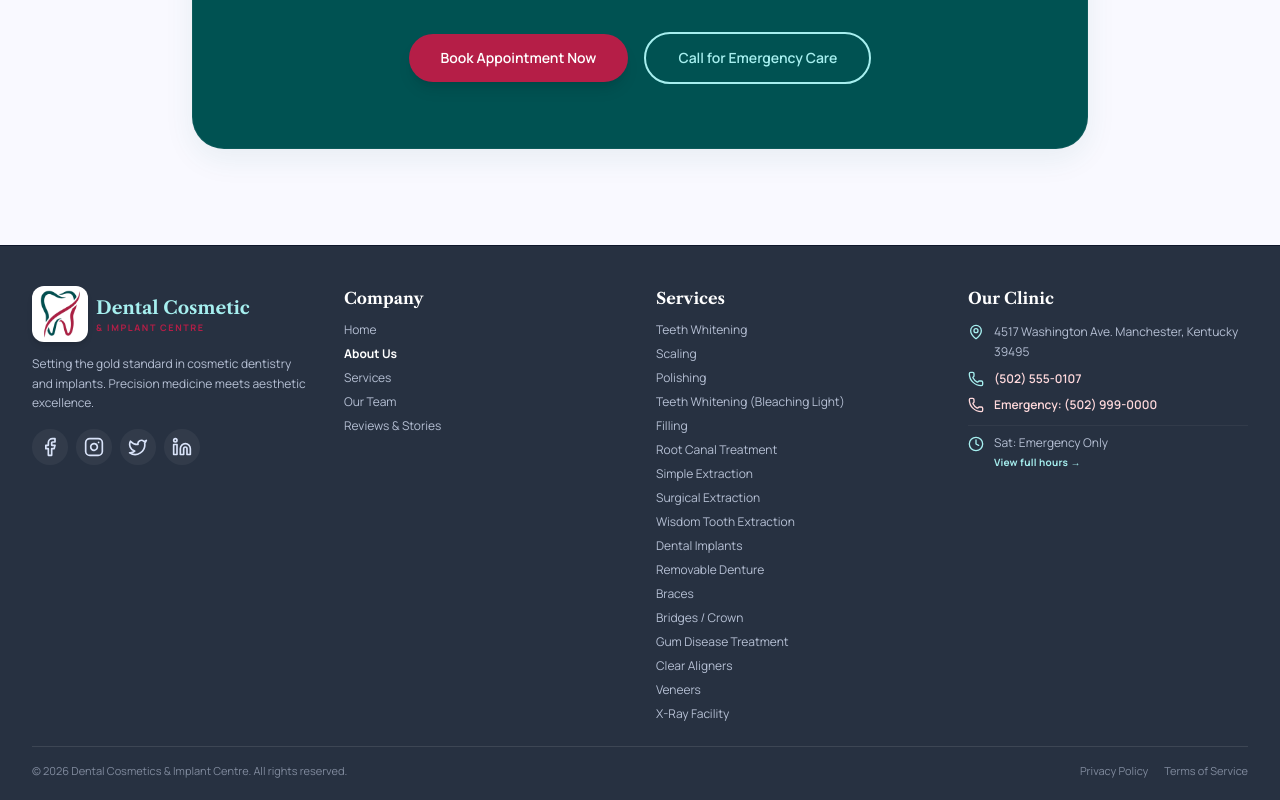
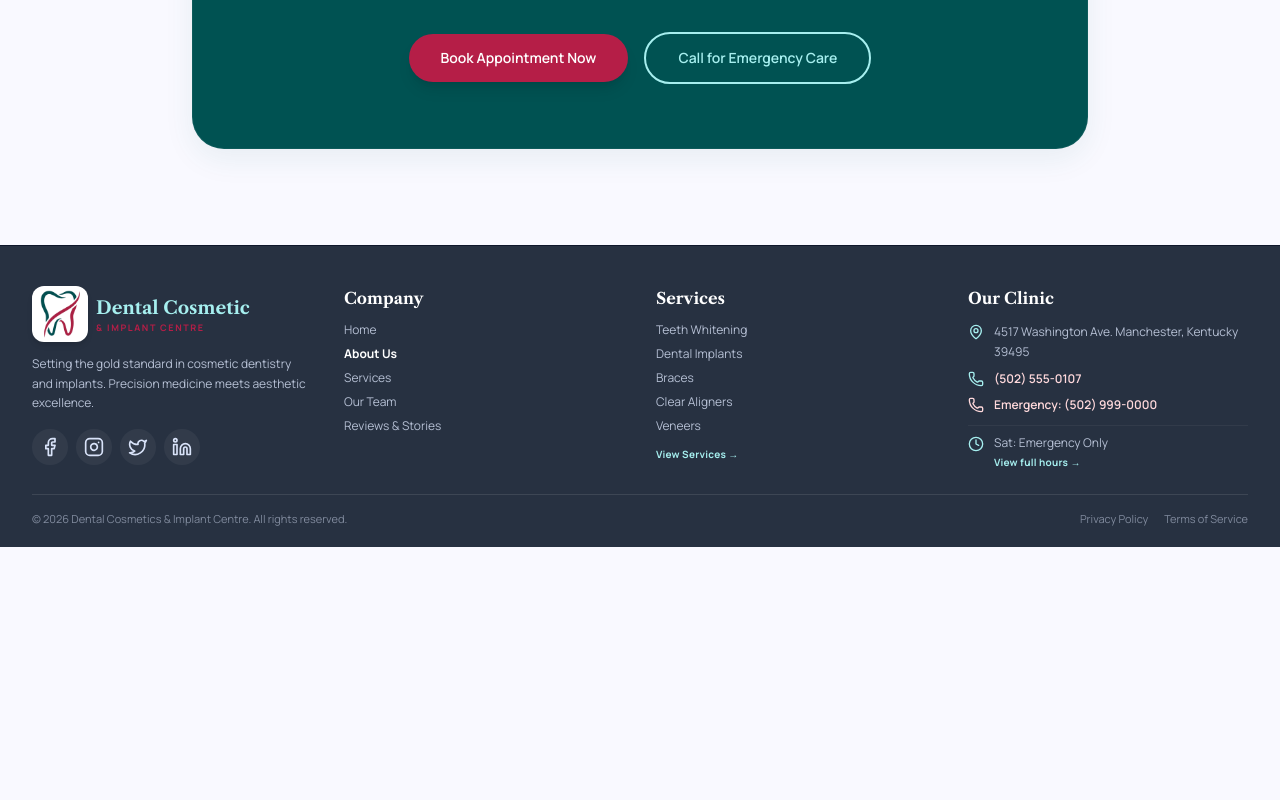
Before and after one commit to mudassirriaz64/DentalWebsite, a Next.js app: page /about in a window 1280 px wide. Shown: the part 3867-4667 px from the top of the page. After the commit the page ends 4414 px from the top, so only its background shows below. Built offline with nearby package versions, Linux system fonts and the light colour scheme; no server answers; the database is empty.

Commit message:
feat: implement footer structure, shared type definitions, and backend doctor data retrieval API.

```diff
--- /dev/null
+++ b/src/app/api/doctors/route.ts
@@ -0,0 +1,14 @@
+import { NextResponse } from 'next/server';
+import { getDoctors } from '@/data/doctors';
+
+export const dynamic = 'force-dynamic';
+
+export async function GET() {
+  try {
+    const doctors = await getDoctors();
+    return NextResponse.json(doctors);
+  } catch (error) {
+    console.error('Fetch doctors error:', error);
+    return NextResponse.json({ error: 'Failed to fetch doctors' }, { status: 500 });
+  }
+}
--- a/src/components/layout/Footer.tsx
+++ b/src/components/layout/Footer.tsx
@@ -140,9 +140,16 @@ export const Footer: React.FC<FooterProps> = ({ settings }) => {
                     </Link>
                   </li>
                 ))}
-              </ul>
-            </div>
-          ))}
+              {section.viewAll && (
+                <li className="mt-1">
+                  <Link href={section.viewAll.href} className="text-primary-light hover:underline text-[10px] font-bold tracking-wide w-fit">
+                    {section.viewAll.label}
+                  </Link>
+                </li>
+              )}
+            </ul>
+          </div>
+        ))}
 
           {/* Clinic Column */}
           <div className="flex flex-col gap-3">
--- a/src/components/sections/about/Visionaries.tsx
+++ b/src/components/sections/about/Visionaries.tsx
@@ -7,14 +7,16 @@ import { motion, Variants } from 'framer-motion';
 import { ArrowRight } from 'lucide-react';
 import Container from '@/components/ui/Container';
 import SectionHeading from '@/components/ui/SectionHeading';
-import { getDoctors } from '@/data/doctors';
 import { Doctor } from '@/types';
 
 export const Visionaries: React.FC = () => {
   const [featuredDoctors, setFeaturedDoctors] = useState<Doctor[]>([]);
 
   useEffect(() => {
-    getDoctors().then((docs) => setFeaturedDoctors(docs.slice(0, 3)));
+    fetch('/api/doctors')
+      .then((res) => res.json())
+      .then((docs) => setFeaturedDoctors(docs.slice(0, 3)))
+      .catch(() => {});
   }, []);
 
   const containerVariants: Variants = {
--- a/src/components/sections/admin/DashboardContent.tsx
+++ b/src/components/sections/admin/DashboardContent.tsx
@@ -83,7 +83,7 @@ export default function DashboardContent({ username: _username }: DashboardConte
     if (activeTab === 'services') {
       setFormFields({ title: '', shortDescription: '', description: '', slug: '', iconName: 'Sparkles', imagePath: '', bullets: [''], featured: false });
     } else if (activeTab === 'doctors') {
-      setFormFields({ name: '', role: 'core-team', title: '', bio: '', imagePath: '/images/home/doctor-elena.png', specialties: [''], education: [''] });
+      setFormFields({ name: 'Dr. ', role: 'core-team', title: '', bio: '', imagePath: '/images/home/doctor-elena.png', specialties: [''], education: [''] });
     }
     setIsFormOpen(true);
   };
--- a/src/components/sections/team/DoctorsGrid.tsx
+++ b/src/components/sections/team/DoctorsGrid.tsx
@@ -7,14 +7,16 @@ import { motion, Variants } from 'framer-motion';
 import { ArrowRight } from 'lucide-react';
 import Container from '@/components/ui/Container';
 import SectionHeading from '@/components/ui/SectionHeading';
-import { getDoctors } from '@/data/doctors';
 import { Doctor } from '@/types';
 
 export const DoctorsGrid: React.FC = () => {
   const [allDoctors, setAllDoctors] = useState<Doctor[]>([]);
 
   useEffect(() => {
-    getDoctors().then(setAllDoctors);
+    fetch('/api/doctors')
+      .then((res) => res.json())
+      .then(setAllDoctors)
+      .catch(() => {});
   }, []);
 
   const containerVariants: Variants = {
--- a/src/data/footerLinks.ts
+++ b/src/data/footerLinks.ts
@@ -14,9 +14,12 @@ export const footerLinks: FooterSection[] = [
   },
   {
     title: 'Services',
-    links: services.map((s) => ({
-      label: s.title,
-      href: `/services#${s.id}`,
-    })),
+    links: services
+      .filter((s) => s.featured)
+      .map((s) => ({
+        label: s.title,
+        href: `/services#${s.id}`,
+      })),
+    viewAll: { label: 'View Services →', href: '/services' },
   },
 ];
--- a/src/types/index.ts
+++ b/src/types/index.ts
@@ -11,6 +11,7 @@ export interface FooterLink {
 export interface FooterSection {
   title: string;
   links: FooterLink[];
+  viewAll?: { label: string; href: string };
 }
 
 export interface SocialLinks {
```
